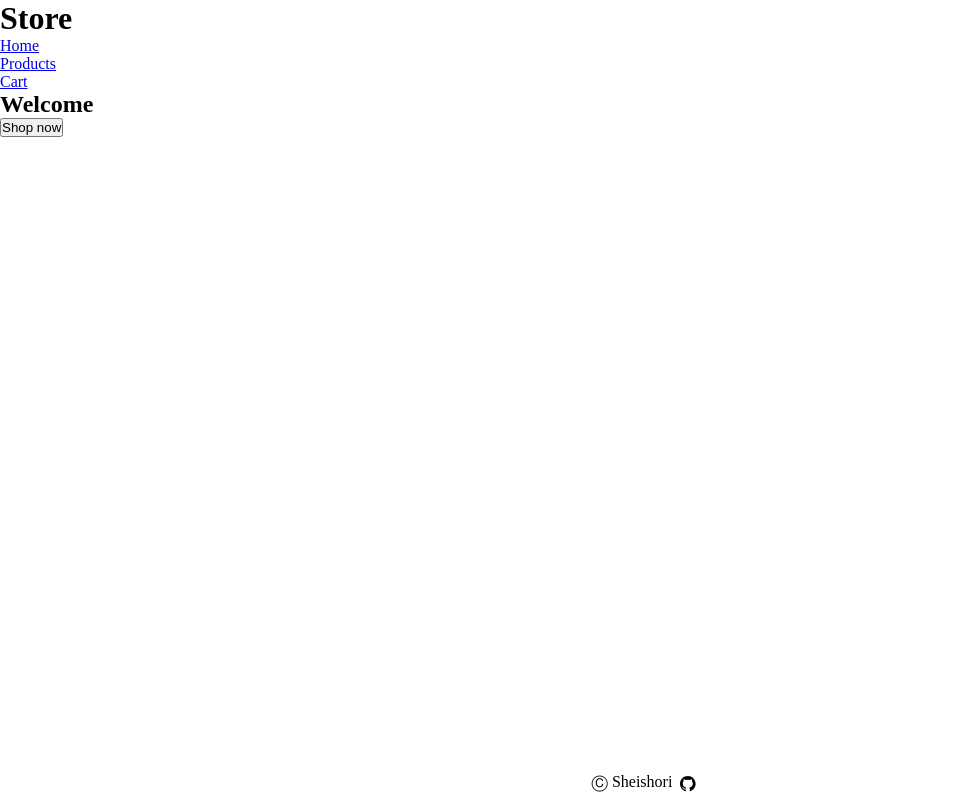
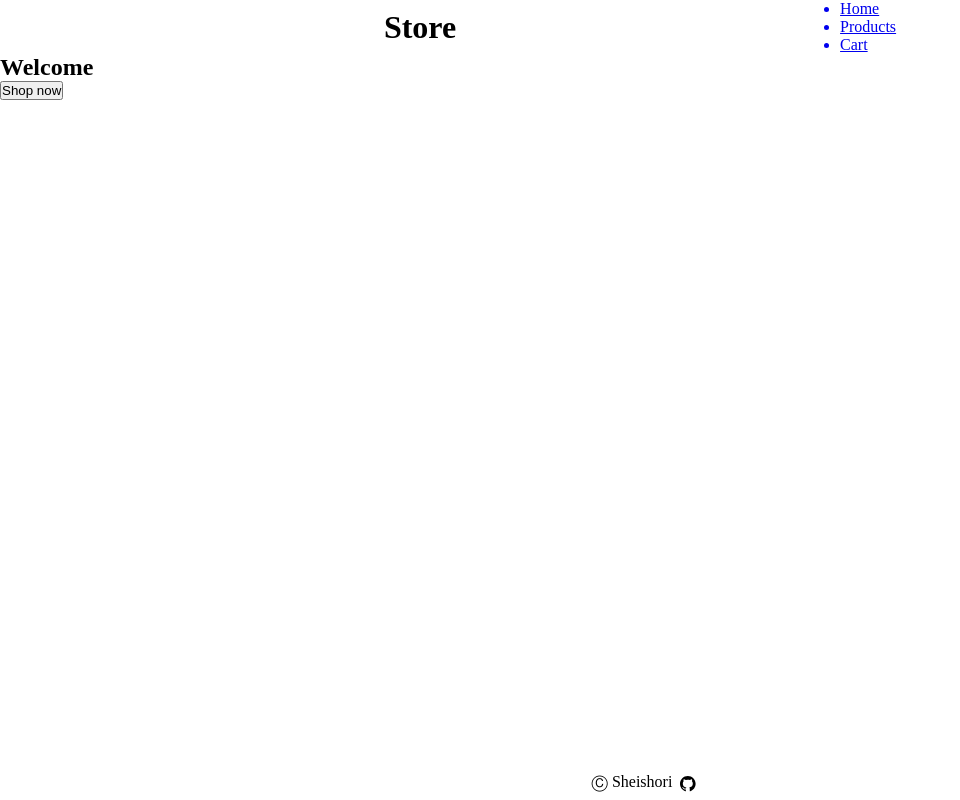
Before and after one commit to Sheishori/shopping-cart, a React (Create React App) app: page / in a window 1280 px wide. Shown: the whole page, without its empty margins (0-960 px from the left). Built offline with nearby package versions, Linux system fonts and the light colour scheme.

Commit message:
Add a style file to the header

```diff
--- a/src/components/Header.tsx
+++ b/src/components/Header.tsx
@@ -1,5 +1,6 @@
 import React from 'react';
 import Navigation from './Navigation';
+import '../styles/Header.css';
 
 function Header() {
 	return (
--- /dev/null
+++ b/src/styles/Header.css
@@ -0,0 +1,5 @@
+header {
+	display: flex;
+	align-items: center;
+	justify-content: space-evenly;
+}
```
